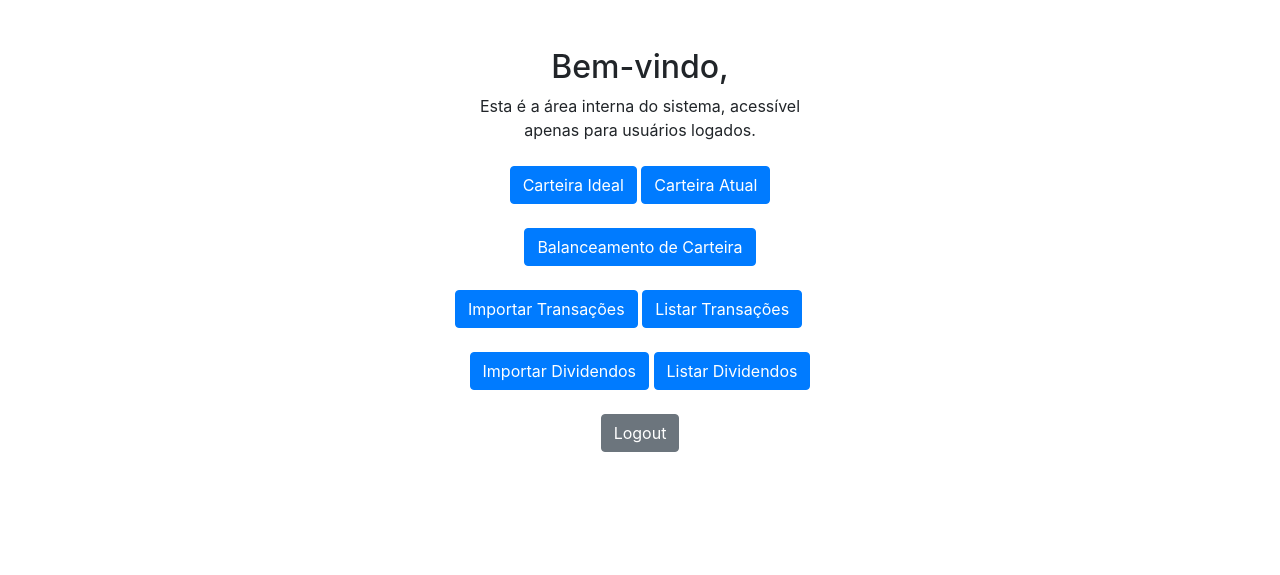
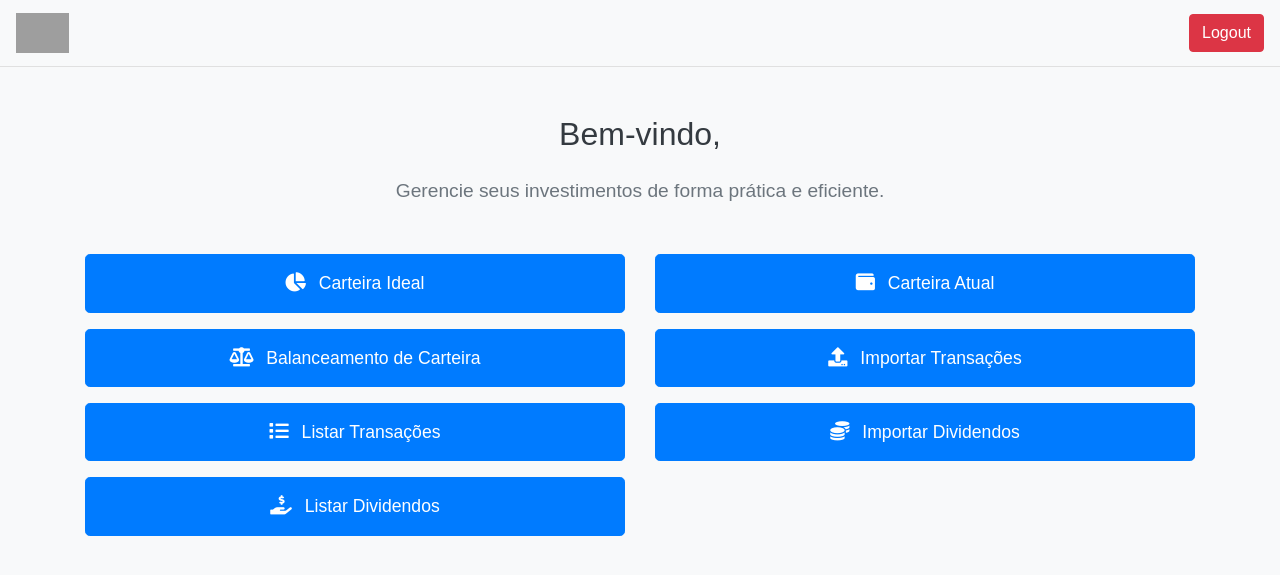
Before and after one commit to andredemelo/essentia-invest-web, a Flask app: page /dashboard in a window 1280 px wide. Shown: the top 575 px of the page. Run offline with Flask 3, Linux system fonts and the light colour scheme; a user stored in the database is signed in; some libraries are stand-ins or nearby versions; grey boxes are pictures that could not be loaded.

Commit message:
Melhorando layout e estilo do dashboard.

```diff
--- a/static/css/dashboard/styles.css
+++ b/static/css/dashboard/styles.css
@@ -1,4 +1,40 @@
-.container {
-    max-width: 400px;
-    margin-top: 100px;
+/* Dashboard Estilo Geral */
+body {
+    font-family: Arial, sans-serif;
+    background-color: #f8f9fa;
 }
+
+.header {
+    background-color: #ffffff;
+    border-bottom: 1px solid #e0e0e0;
+}
+
+.dashboard h2 {
+    color: #343a40;
+    font-size: 2rem;
+}
+
+.dashboard p {
+    color: #6c757d;
+    font-size: 1.2rem;
+}
+
+.dashboard .btn {
+    font-size: 1.1rem;
+    padding: 15px;
+}
+
+.dashboard .btn i {
+    margin-right: 8px;
+    font-size: 1.2rem;
+}
+
+.dashboard .btn-primary {
+    background-color: #007bff;
+    border-color: #007bff;
+}
+
+.dashboard .btn-primary:hover {
+    background-color: #0056b3;
+    border-color: #0056b3;
+}
--- /dev/null
+++ b/static/css/login/styles.css
@@ -0,0 +1,4 @@
+.container {
+    max-width: 400px;
+    margin-top: 100px;
+}
--- a/templates/cadastro.html
+++ b/templates/cadastro.html
@@ -5,7 +5,7 @@
     <meta name="viewport" content="width=device-width, initial-scale=1.0">
     <title>Cadastro - Essentia Invest</title>
     <link rel="stylesheet" href="https://stackpath.bootstrapcdn.com/bootstrap/4.5.2/css/bootstrap.min.css">
-    <link rel="stylesheet" href="../static/css/dashboard/styles.css">
+    <link rel="stylesheet" href="../static/css/login/styles.css">
 </head>
 <body>
     <div class="container mt-5">
--- a/templates/dashboard.html
+++ b/templates/dashboard.html
@@ -6,30 +6,66 @@
     <title>Dashboard - Essentia Invest</title>
     <link rel="stylesheet" href="https://stackpath.bootstrapcdn.com/bootstrap/4.5.2/css/bootstrap.min.css">
     <link rel="stylesheet" href="../static/css/dashboard/styles.css">
+    <link rel="stylesheet" href="https://cdnjs.cloudflare.com/ajax/libs/font-awesome/5.15.4/css/all.min.css">
 </head>
 <body>
-    <div class="container mt-5">
-        <h2 class="text-center">Bem-vindo, </br> {{ session['user_name'] }}</h2>
-        <p class="text-center">Esta é a área interna do sistema, acessível apenas para usuários logados.</p>
+    <!-- Navbar -->
+    <header class="header">
+        <nav class="navbar navbar-expand-lg navbar-light bg-light">
+            <a class="navbar-brand" href="#"><img src="{{ url_for('static', filename='img/logo.png') }}" alt="Essentia Invest" height="40"></a>
+            <div class="ml-auto">
+                <a href="{{ url_for('logout') }}" class="btn btn-danger">Logout</a>
+            </div>
+        </nav>
+    </header>
 
-        <div class="text-center mt-4">
-            <a href="{{ url_for('carteira_ideal') }}" class="btn btn-primary">Carteira Ideal</a>
-            <a href="{{ url_for('carteira_atual') }}" class="btn btn-primary">Carteira Atual</a>
+    <!-- Dashboard -->
+    <main class="dashboard">
+        <div class="container mt-5">
+            <h2 class="text-center mb-4">Bem-vindo, <br> {{ session['user_name'] }}</h2>
+            <p class="text-center lead">Gerencie seus investimentos de forma prática e eficiente.</p>
+
+            <div class="row text-center mt-5">
+                <div class="col-md-6 mb-3">
+                    <a href="{{ url_for('carteira_ideal') }}" class="btn btn-primary btn-lg btn-block">
+                        <i class="fas fa-chart-pie"></i> Carteira Ideal
+                    </a>
+                </div>
+                <div class="col-md-6 mb-3">
+                    <a href="{{ url_for('carteira_atual') }}" class="btn btn-primary btn-lg btn-block">
+                        <i class="fas fa-wallet"></i> Carteira Atual
+                    </a>
+                </div>
+                <div class="col-md-6 mb-3">
+                    <a href="{{ url_for('balanceamento_carteira') }}" class="btn btn-primary btn-lg btn-block">
+                        <i class="fas fa-balance-scale"></i> Balanceamento de Carteira
+                    </a>
+                </div>
+                <div class="col-md-6 mb-3">
+                    <a href="{{ url_for('upload_transacoes') }}" class="btn btn-primary btn-lg btn-block">
+                        <i class="fas fa-upload"></i> Importar Transações
+                    </a>
+                </div>
+                <div class="col-md-6 mb-3">
+                    <a href="{{ url_for('transacoes') }}" class="btn btn-primary btn-lg btn-block">
+                        <i class="fas fa-list"></i> Listar Transações
+                    </a>
+                </div>
+                <div class="col-md-6 mb-3">
+                    <a href="{{ url_for('upload_dividendos') }}" class="btn btn-primary btn-lg btn-block">
+                        <i class="fas fa-coins"></i> Importar Dividendos
+                    </a>
+                </div>
+                <div class="col-md-6 mb-3">
+                    <a href="{{ url_for('dividendos') }}" class="btn btn-primary btn-lg btn-block">
+                        <i class="fas fa-hand-holding-usd"></i> Listar Dividendos
+                    </a>
+                </div>
+            </div>
         </div>
-        <div class="text-center mt-4">
-            <a href="{{ url_for('balanceamento_carteira') }}" class="btn btn-primary">Balanceamento de Carteira</a>
-        </div>
-        <div class="text-center mt-4"></div>
-            <a href="{{ url_for('upload_transacoes') }}" class="btn btn-primary">Importar Transações</a>
-            <a href="{{ url_for('transacoes') }}" class="btn btn-primary">Listar Transações</a>
-        </div>
-        <div class="text-center mt-4">
-            <a href="{{ url_for('upload_dividendos') }}" class="btn btn-primary">Importar Dividendos</a>
-            <a href="{{ url_for('dividendos') }}" class="btn btn-primary">Listar Dividendos</a>
-        </div>
-        <p class="text-center mt-4"><a href="{{ url_for('logout') }}" class="btn btn-secondary">Logout</a></p>
-    </div>
+    </main>
 
+    <!-- Scripts -->
     <script src="https://code.jquery.com/jquery-3.5.1.slim.min.js"></script>
     <script src="https://cdn.jsdelivr.net/npm/@popperjs/core@2.5.4/dist/umd/popper.min.js"></script>
     <script src="https://stackpath.bootstrapcdn.com/bootstrap/4.5.2/js/bootstrap.min.js"></script>
--- a/templates/esqueci_senha.html
+++ b/templates/esqueci_senha.html
@@ -5,7 +5,7 @@
     <meta name="viewport" content="width=device-width, initial-scale=1.0">
     <title>Esqueci a Senha - Essentia Invest</title>
     <link rel="stylesheet" href="https://stackpath.bootstrapcdn.com/bootstrap/4.5.2/css/bootstrap.min.css">
-    <link rel="stylesheet" href="../static/css/dashboard/styles.css">
+    <link rel="stylesheet" href="../static/css/login/styles.css">
 </head>
 <body>
     <div class="container mt-5">
--- a/templates/login.html
+++ b/templates/login.html
@@ -5,7 +5,7 @@
     <meta name="viewport" content="width=device-width, initial-scale=1.0">
     <title>Login - Essentia Invest</title>
     <link rel="stylesheet" href="https://stackpath.bootstrapcdn.com/bootstrap/4.5.2/css/bootstrap.min.css">
-    <link rel="stylesheet" href="../static/css/dashboard/styles.css">
+    <link rel="stylesheet" href="../static/css/login/styles.css">
 </head>
 <body>
     <div class="container mt-5">
```
